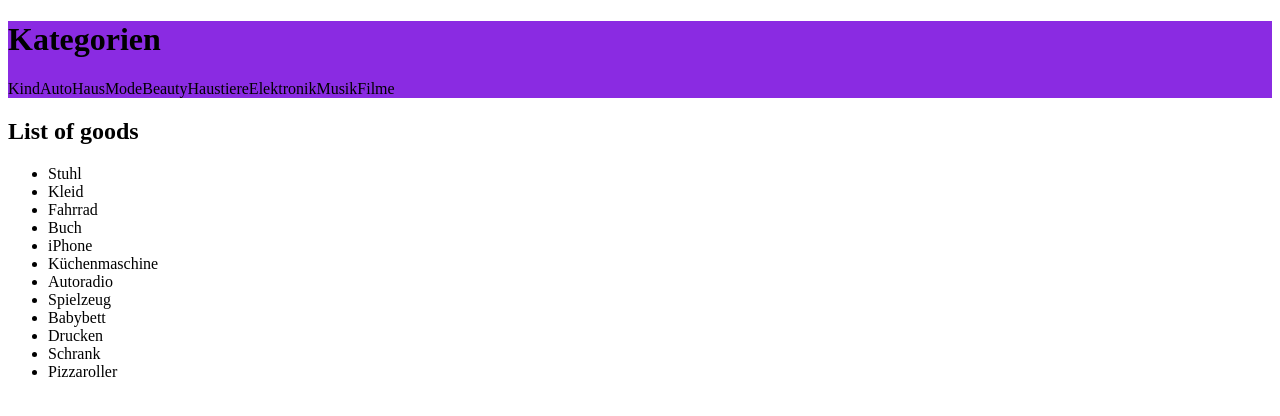
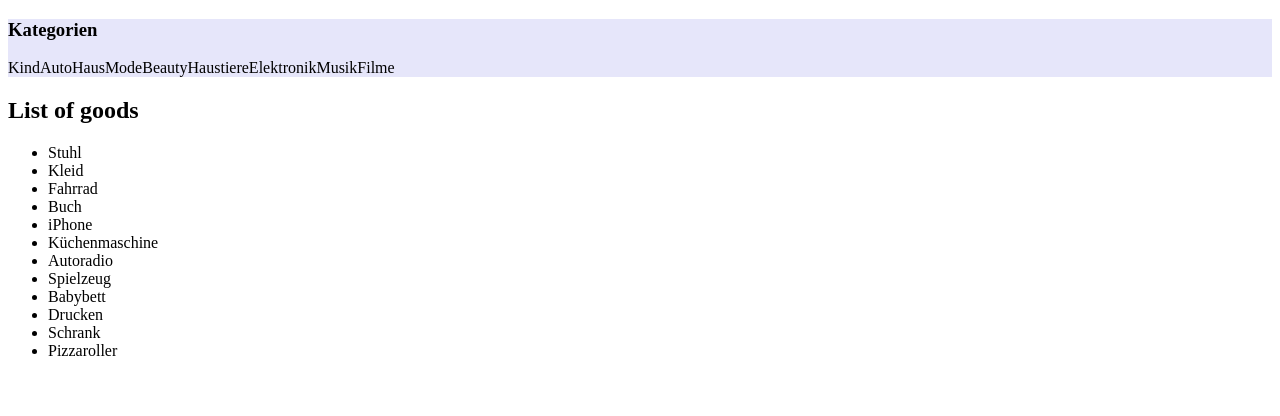
Before and after one commit to SabSchek/capstone-project, a Next.js app: page / in a window 1280 px wide. Shown: the top 416 px of the page. Built offline with nearby package versions, Linux system fonts and the light colour scheme.

Commit message:
create category list

```diff
--- a/Components/Categories.js
+++ b/Components/Categories.js
@@ -2,8 +2,8 @@ import styled from 'styled-components';
 
 export default function Categories() {
   return (
-    <>
-      <CatBody>
+    <CatBody>
+      <nav>
         <h1>Kategorien</h1>
         <a>Kind</a>
         <a>Auto</a>
@@ -14,10 +14,10 @@ export default function Categories() {
         <a>Elektronik</a>
         <a>Musik</a>
         <a>Filme</a>
-      </CatBody>
-    </>
+      </nav>
+    </CatBody>
   );
 }
-const CatBody = styled.div`
-  background-color: blueviolet;
+const CatBody = styled.nav`
+  background-color: lavender;
 `;
--- /dev/null
+++ b/GlobalStyle.js
@@ -0,0 +1,19 @@
+import { createGlobalStyle } from 'styled-components';
+
+const GlobalStyle = createGlobalStyle`
+  * {
+    box-sizing: border-box;
+    font-family: 'Roboto', sans-serif;
+    color: aqua;
+  }
+
+  body {
+    font-family: 'Roboto', sans-serif;
+    border: 5px solid black;
+    max-width: 376px;
+    max-height: 667px;
+    padding: 2vw;
+  }
+`;
+
+export default GlobalStyle;
--- a/pages/index.js
+++ b/pages/index.js
@@ -20,11 +20,10 @@ const goods = [
 //   return <li>{goods}</li>;
 // }
 
-function Home({ good }) {
+function Home() {
   return (
     <>
       <Categories />
-
       <div className="listGoods">
         <h2>List of goods</h2>
         <ul>
```
Also changed, not shown: index.js (deleted).
